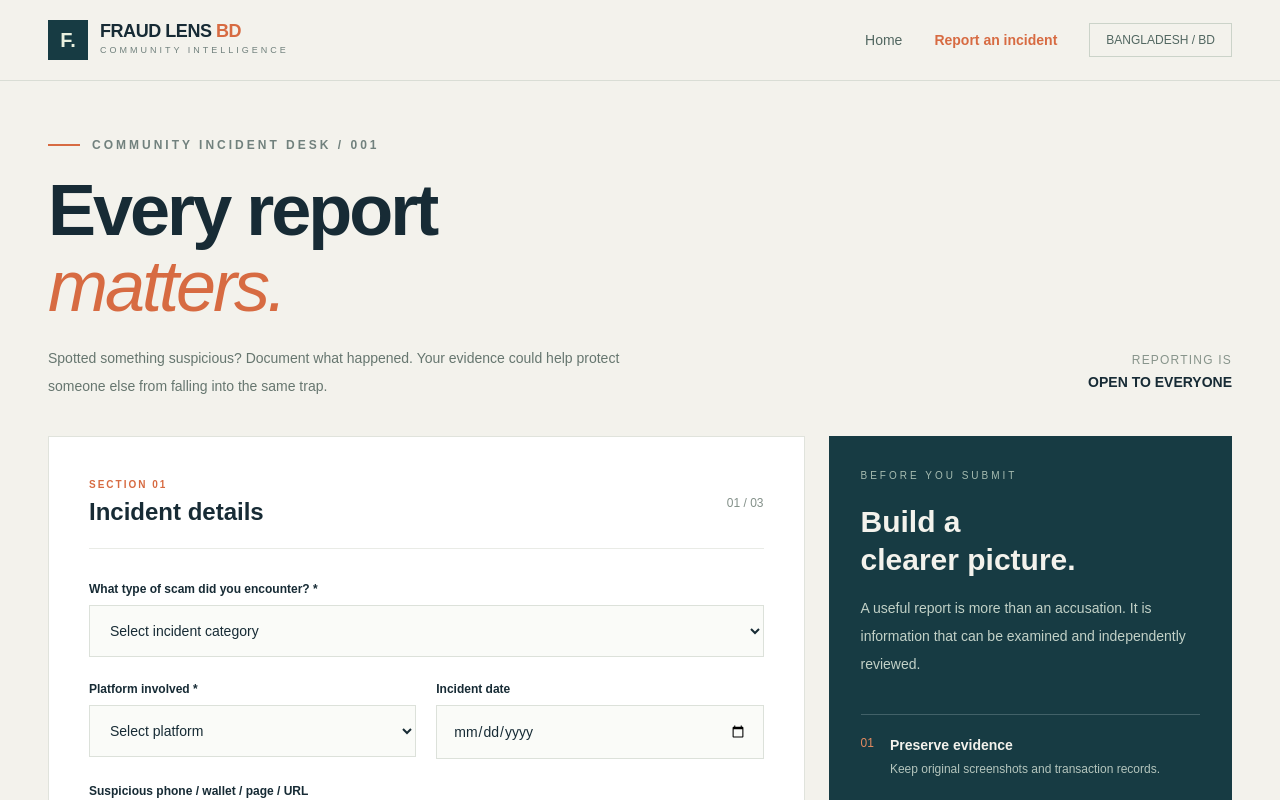
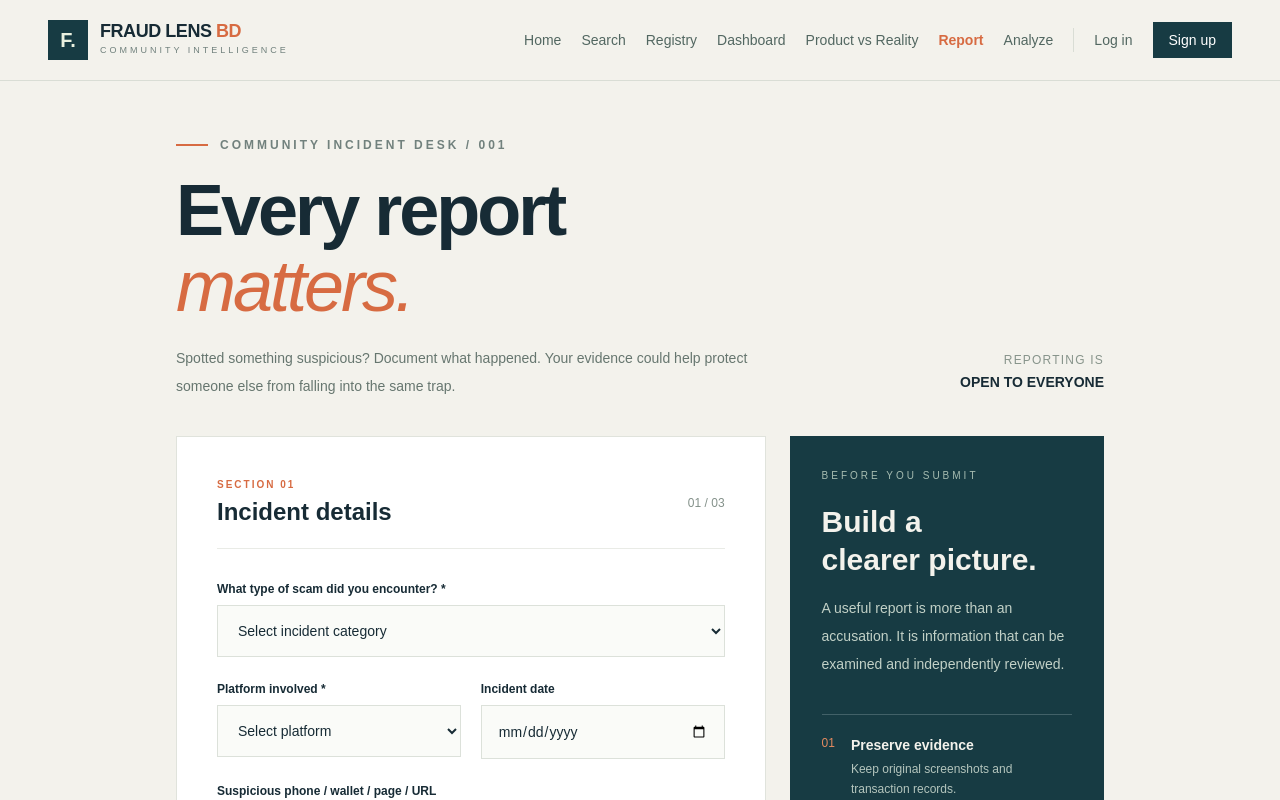
Before and after one commit to aditahaq009-glitch/fraud-lens-bd, a Next.js app in the folder frontend/: page /report in a window 1280 px wide. Shown: the top 800 px of the page. Built offline with nearby package versions, Linux system fonts and the light colour scheme.

Commit message:
Update file with tested improvements for main branch

```diff
--- a/frontend/src/app/analysis/page.js
+++ b/frontend/src/app/analysis/page.js
@@ -1,6 +1,7 @@
 "use client";
 
 import { useEffect, useRef, useState } from "react";
+import TopNav from "../components/TopNav";
 
 const API_URL = "http://127.0.0.1:8000/analysis";
 
@@ -105,37 +106,10 @@ export default function AnalysisPage() {
   return (
     <main className="min-h-screen bg-[#f3f2ec] text-[#172b35]">
       {/* Top navigation */}
-      <nav className="border-b border-[#d9ddd5] px-6 md:px-12 py-5 flex justify-between items-center">
-        <a href="/" className="flex items-center gap-3">
-          <div className="bg-[#173b43] text-[#e9f0df] w-10 h-10 flex items-center justify-center font-bold text-xl">
-            F.
-          </div>
-          <div>
-            <p className="font-bold tracking-tight text-lg leading-none">
-              FRAUD LENS <span className="text-[#d76b42]">BD</span>
-            </p>
-            <p className="text-[9px] tracking-[3px] mt-1 text-[#71817d]">
-              COMMUNITY INTELLIGENCE
-            </p>
-          </div>
-        </a>
-
-        <div className="hidden md:flex items-center gap-8 text-sm text-[#526761]">
-          <a href="/" className="hover:text-[#d76b42]">Home</a>
-          <a href="/analysis" className="text-[#d76b42] font-semibold">
-            Scam check
-          </a>
-          <a href="/report" className="hover:text-[#d76b42]">
-            Report an incident
-          </a>
-          <span className="border border-[#cbd3c9] px-4 py-2 text-xs">
-            BANGLADESH / BD
-          </span>
-        </div>
-      </nav>
+     <TopNav active="/analysis" />
 
       {/* Page introduction */}
-      <section className="max-w-7xl mx-auto px-6 md:px-12 pt-14 pb-9">
+      <section className="max-w-5xl mx-auto px-6 md:px-12 pt-14 pb-9">
         <div className="flex items-center gap-3 mb-5">
           <span className="w-8 h-[2px] bg-[#d76b42]" />
           <p className="text-xs font-bold tracking-[3px] text-[#71817d]">
@@ -158,7 +132,7 @@ export default function AnalysisPage() {
       </section>
 
       {/* Main area */}
-      <section className="max-w-7xl mx-auto px-6 md:px-12 pb-20">
+      <section className="max-w-5xl mx-auto px-6 md:px-12 pb-20">
         <div className="grid grid-cols-1 lg:grid-cols-[1.5fr_0.8fr] gap-6">
           <div className="space-y-6">
             {/* Input form */}
--- a/frontend/src/app/report/page.js
+++ b/frontend/src/app/report/page.js
@@ -2,6 +2,7 @@
 "use client";
 
 import { useState } from "react";
+import TopNav from "../components/TopNav";
 
 export default function ReportPage() {
   const [files, setFiles] = useState([]);
@@ -91,35 +92,10 @@ async function handleSubmit(e) {
 
   return (
     <main className="min-h-screen bg-[#f3f2ec] text-[#172b35]">
-      {/* Top navigation */}
-      <nav className="border-b border-[#d9ddd5] px-6 md:px-12 py-5 flex justify-between items-center">
-        <a href="/" className="flex items-center gap-3">
-          <div className="bg-[#173b43] text-[#e9f0df] w-10 h-10 flex items-center justify-center font-bold text-xl">
-            F.
-          </div>
-          <div>
-            <p className="font-bold tracking-tight text-lg leading-none">
-              FRAUD LENS <span className="text-[#d76b42]">BD</span>
-            </p>
-            <p className="text-[9px] tracking-[3px] mt-1 text-[#71817d]">
-              COMMUNITY INTELLIGENCE
-            </p>
-          </div>
-        </a>
-
-        <div className="hidden md:flex items-center gap-8 text-sm text-[#526761]">
-          <a href="/" className="hover:text-[#d76b42]">Home</a>
-          <a href="/report" className="text-[#d76b42] font-semibold">
-            Report an incident
-          </a>
-          <span className="border border-[#cbd3c9] px-4 py-2 text-xs">
-            BANGLADESH / BD
-          </span>
-        </div>
-      </nav>
+      <TopNav active="/report" />
 
       {/* Page introduction */}
-      <section className="max-w-7xl mx-auto px-6 md:px-12 pt-14 pb-9">
+      <section className="max-w-5xl mx-auto px-6 md:px-12 pt-14 pb-9">
         <div className="flex items-center gap-3 mb-5">
           <span className="w-8 h-[2px] bg-[#d76b42]" />
           <p className="text-xs font-bold tracking-[3px] text-[#71817d]">
@@ -155,7 +131,7 @@ async function handleSubmit(e) {
       </section>
 
       {/* Main form area */}
-      <section className="max-w-7xl mx-auto px-6 md:px-12 pb-20">
+      <section className="max-w-5xl mx-auto px-6 md:px-12 pb-20">
         <div className="grid grid-cols-1 lg:grid-cols-[1.5fr_0.8fr] gap-6">
 
           {/* Report form */}
```
